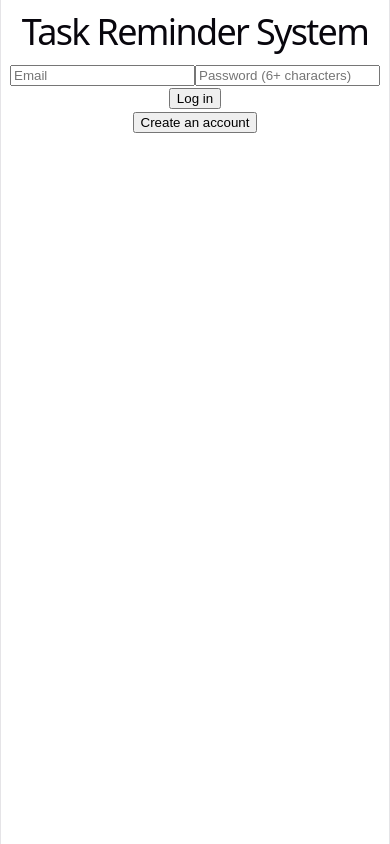
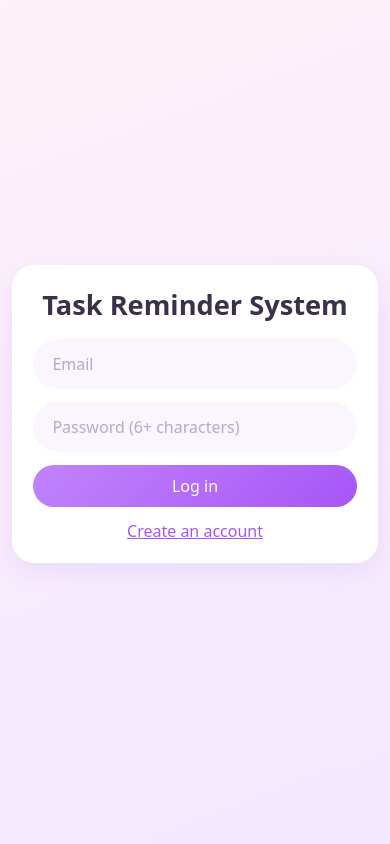
Before and after one commit to baskota-adarsha/Task-Reminder-System-using-node-js-typescript-, a React (Vite) app in the folder client/: page / in a window 390 px wide. Built offline with nearby package versions, Linux system fonts and the light colour scheme.

Commit message:
add css for all the components and pages

```diff
--- a/client/src/index.css
+++ b/client/src/index.css
@@ -1,111 +1,218 @@
-:root {
-  --text: #6b6375;
-  --text-h: #08060d;
-  --bg: #fff;
-  --border: #e5e4e7;
-  --code-bg: #f4f3ec;
-  --accent: #aa3bff;
-  --accent-bg: rgba(170, 59, 255, 0.1);
-  --accent-border: rgba(170, 59, 255, 0.5);
-  --social-bg: rgba(244, 243, 236, 0.5);
-  --shadow:
-    rgba(0, 0, 0, 0.1) 0 10px 15px -3px, rgba(0, 0, 0, 0.05) 0 4px 6px -2px;
-
-  --sans: system-ui, 'Segoe UI', Roboto, sans-serif;
-  --heading: system-ui, 'Segoe UI', Roboto, sans-serif;
-  --mono: ui-monospace, Consolas, monospace;
-
-  font: 18px/145% var(--sans);
-  letter-spacing: 0.18px;
-  color-scheme: light dark;
-  color: var(--text);
-  background: var(--bg);
-  font-synthesis: none;
-  text-rendering: optimizeLegibility;
-  -webkit-font-smoothing: antialiased;
-  -moz-osx-font-smoothing: grayscale;
-
-  @media (max-width: 1024px) {
-    font-size: 16px;
-  }
-}
-
-@media (prefers-color-scheme: dark) {
-  :root {
-    --text: #9ca3af;
-    --text-h: #f3f4f6;
-    --bg: #16171d;
-    --border: #2e303a;
-    --code-bg: #1f2028;
-    --accent: #c084fc;
-    --accent-bg: rgba(192, 132, 252, 0.15);
-    --accent-border: rgba(192, 132, 252, 0.5);
-    --social-bg: rgba(47, 48, 58, 0.5);
-    --shadow:
-      rgba(0, 0, 0, 0.4) 0 10px 15px -3px, rgba(0, 0, 0, 0.25) 0 4px 6px -2px;
-  }
-
-  #social .button-icon {
-    filter: invert(1) brightness(2);
-  }
-}
-
-#root {
-  width: 1126px;
-  max-width: 100%;
-  margin: 0 auto;
-  text-align: center;
-  border-inline: 1px solid var(--border);
-  min-height: 100svh;
-  display: flex;
-  flex-direction: column;
+* {
   box-sizing: border-box;
 }
 
 body {
   margin: 0;
-}
-
-h1,
-h2 {
-  font-family: var(--heading);
-  font-weight: 500;
-  color: var(--text-h);
+  min-height: 100vh;
+  font-family:
+    system-ui,
+    -apple-system,
+    "Segoe UI",
+    sans-serif;
+  background: linear-gradient(160deg, #fdf2f8 0%, #f3e8ff 100%);
+  background-attachment: fixed;
+  color: #3b2f4a;
 }
 
 h1 {
-  font-size: 56px;
-  letter-spacing: -1.68px;
-  margin: 32px 0;
-  @media (max-width: 1024px) {
-    font-size: 36px;
-    margin: 20px 0;
+  margin: 0 0 1rem;
+  font-size: 1.7rem;
+  text-align: center;
+}
+.top h1 {
+  margin: 0;
+  text-align: left;
+}
+
+/* layout */
+.box {
+  max-width: 480px;
+  margin: 0 auto;
+  padding: 2rem 1rem;
+}
+
+/* login page has just one card, so center it on the screen */
+.box:has(> .card:only-child) {
+  min-height: 100vh;
+  display: flex;
+  flex-direction: column;
+  justify-content: center;
+}
+
+.card {
+  background: #fff;
+  padding: 1.3rem;
+  border-radius: 22px;
+  box-shadow: 0 8px 24px rgba(168, 85, 247, 0.12);
+  margin-bottom: 1rem;
+}
+.card > p {
+  text-align: center;
+  margin: 0.8rem 0 0;
+}
+
+.top {
+  display: flex;
+  justify-content: space-between;
+  align-items: center;
+  margin-bottom: 1.2rem;
+}
+
+/* forms */
+form {
+  display: flex;
+  flex-direction: column;
+  gap: 0.8rem;
+}
+label {
+  display: flex;
+  flex-direction: column;
+  gap: 0.35rem;
+  font-size: 0.85rem;
+  color: #8b7a9e;
+}
+
+input[type="text"],
+input[type="email"],
+input[type="password"],
+input[type="datetime-local"] {
+  width: 100%;
+  padding: 0.75rem 1.1rem;
+  font-size: 1rem;
+  font-family: inherit;
+  color: inherit;
+  background: #faf5ff;
+  border: 2px solid transparent;
+  border-radius: 999px;
+  outline: none;
+  transition:
+    border-color 0.15s,
+    background 0.15s;
+}
+input:focus {
+  border-color: #c084fc;
+  background: #fff;
+}
+input::placeholder {
+  color: #b9a8cc;
+}
+input[type="checkbox"] {
+  width: 1.3rem;
+  height: 1.3rem;
+  accent-color: #c084fc;
+  cursor: pointer;
+  flex-shrink: 0;
+}
+
+/* buttons */
+button {
+  background: linear-gradient(135deg, #c084fc, #a855f7);
+  color: #fff;
+  border: 0;
+  border-radius: 999px;
+  padding: 0.65rem 1.3rem;
+  font-size: 1rem;
+  font-family: inherit;
+  cursor: pointer;
+  transition:
+    transform 0.1s,
+    box-shadow 0.15s;
+}
+button:hover {
+  box-shadow: 0 4px 12px rgba(168, 85, 247, 0.35);
+}
+button:active {
+  transform: scale(0.97);
+}
+
+.link {
+  background: none;
+  color: #a855f7;
+  text-decoration: underline;
+  padding: 0;
+}
+.link:hover {
+  background: none;
+  box-shadow: none;
+}
+.del {
+  background: none;
+  padding: 0.3rem;
+  font-size: 1.1rem;
+}
+.del:hover {
+  background: #fce7f3;
+  box-shadow: none;
+}
+
+/* messages */
+.error {
+  color: #e11d48;
+  font-size: 0.9rem;
+  margin: 0;
+}
+.box > .error {
+  background: #ffe4e6;
+  padding: 0.6rem 1rem;
+  border-radius: 14px;
+  margin-bottom: 1rem;
+  text-align: center;
+}
+.empty {
+  text-align: center;
+  color: #a78bba;
+  margin: 1rem 0;
+}
+
+/* task list */
+.list {
+  list-style: none;
+  margin: 0;
+  padding: 0;
+}
+.task {
+  display: flex;
+  align-items: center;
+  gap: 0.8rem;
+  padding: 0.75rem 0;
+  border-bottom: 1px solid #f3e8ff;
+  animation: pop 0.2s ease;
+}
+.task:last-child {
+  border-bottom: 0;
+}
+.info {
+  flex: 1;
+  min-width: 0;
+  display: flex;
+  flex-direction: column;
+}
+.title {
+  word-break: break-word;
+}
+.task small {
+  color: #a78bba;
+  margin-top: 0.15rem;
+}
+.task.done .title {
+  text-decoration: line-through;
+  color: #b9a8cc;
+}
+
+@keyframes pop {
+  from {
+    opacity: 0;
+    transform: translateY(6px);
+  }
+  to {
+    opacity: 1;
+    transform: none;
   }
 }
-h2 {
-  font-size: 24px;
-  line-height: 118%;
-  letter-spacing: -0.24px;
-  margin: 0 0 8px;
-  @media (max-width: 1024px) {
-    font-size: 20px;
+
+@media (max-width: 480px) {
+  .box {
+    padding: 1rem 0.75rem;
   }
 }
-p {
-  margin: 0;
-}
-
-code,
-.counter {
-  font-family: var(--mono);
-  display: inline-flex;
-  border-radius: 4px;
-  color: var(--text-h);
-}
-
-code {
-  font-size: 15px;
-  line-height: 135%;
-  padding: 4px 8px;
-  background: var(--code-bg);
-}
```
